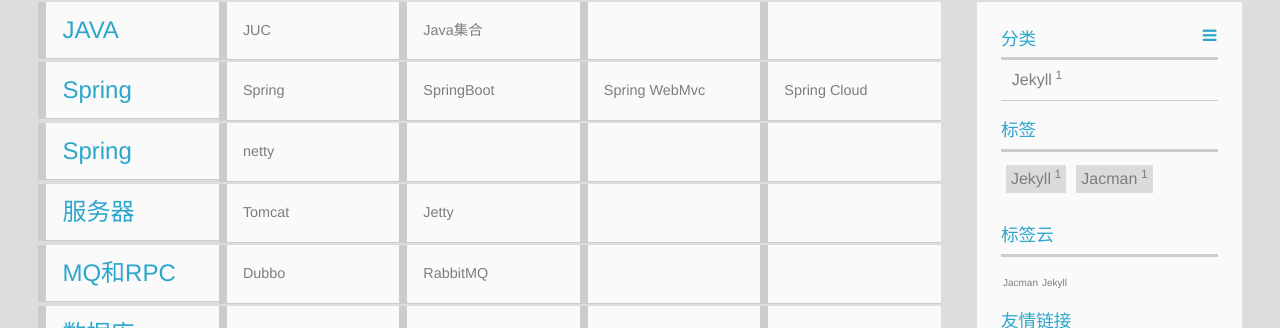
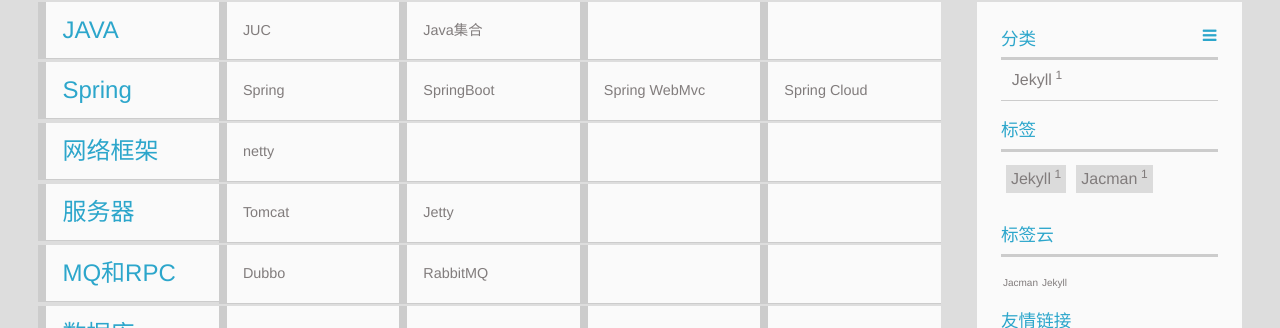
Before and after one commit to dyblog/blog, a Jekyll site: the page built from archives/index.html, in a window 1280 px wide. Shown: the part 238-566 px from the top of the page. Built offline with Jekyll 4.4.1, drawn with Linux system fonts in a browser that asks for light colours; comment, search, counter and statistics services are not loaded.

```diff
--- a/_includes/_partial/archives.html
+++ b/_includes/_partial/archives.html
@@ -68,7 +68,7 @@
 <section class="blogPost" itemscope itemprop="blogitem">
     <a href="#" title="网络框架" itemprop="url" target="_blank">
         <time itemprop="datePublished" style="display:none"></time>
-        <h1 itemprop="name">Spring</h1>
+        <h1 itemprop="name">网络框架</h1>
     </a>
 </section>
 <section class="blogPost" itemscope itemprop="blogitem">
```
